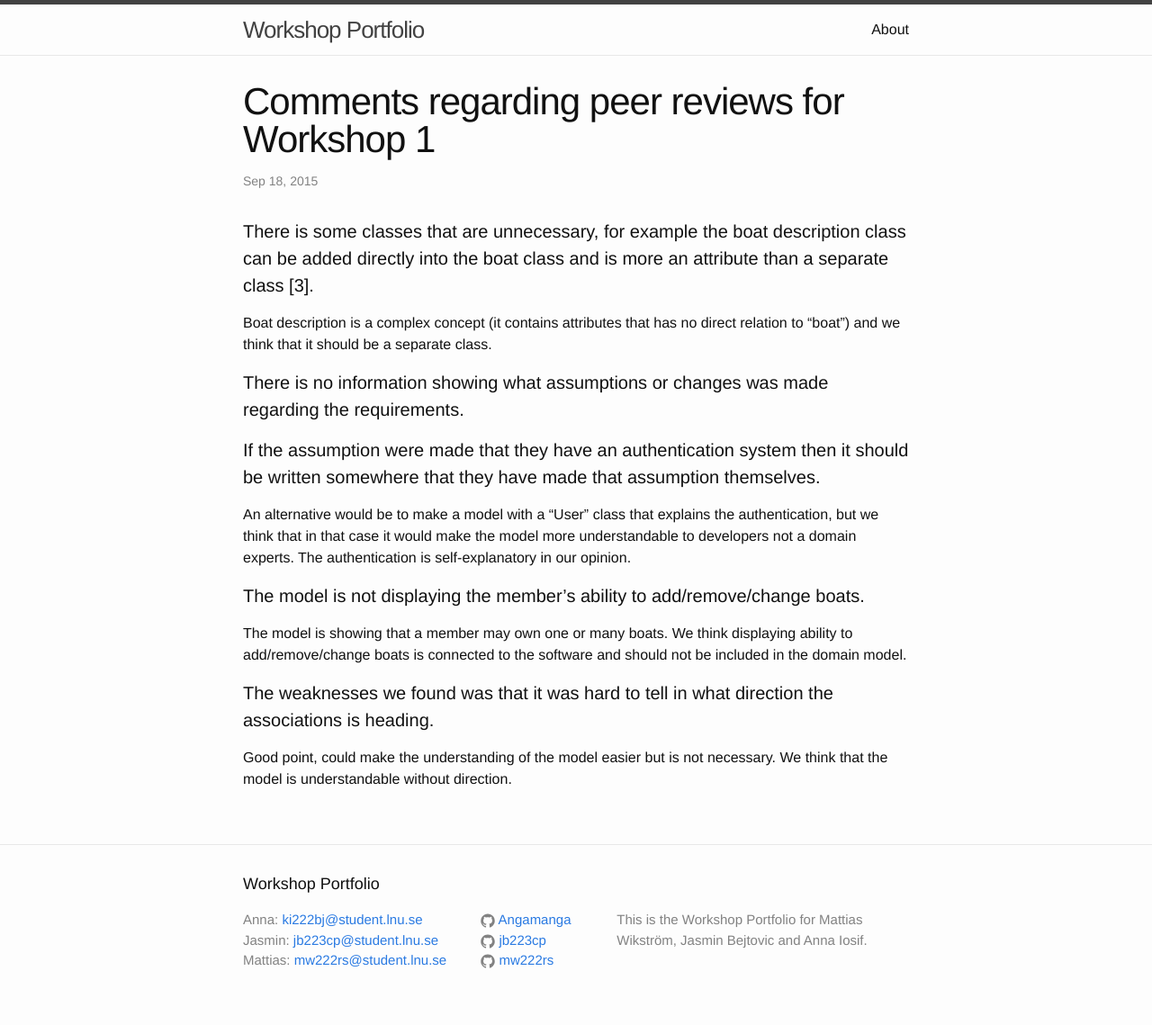
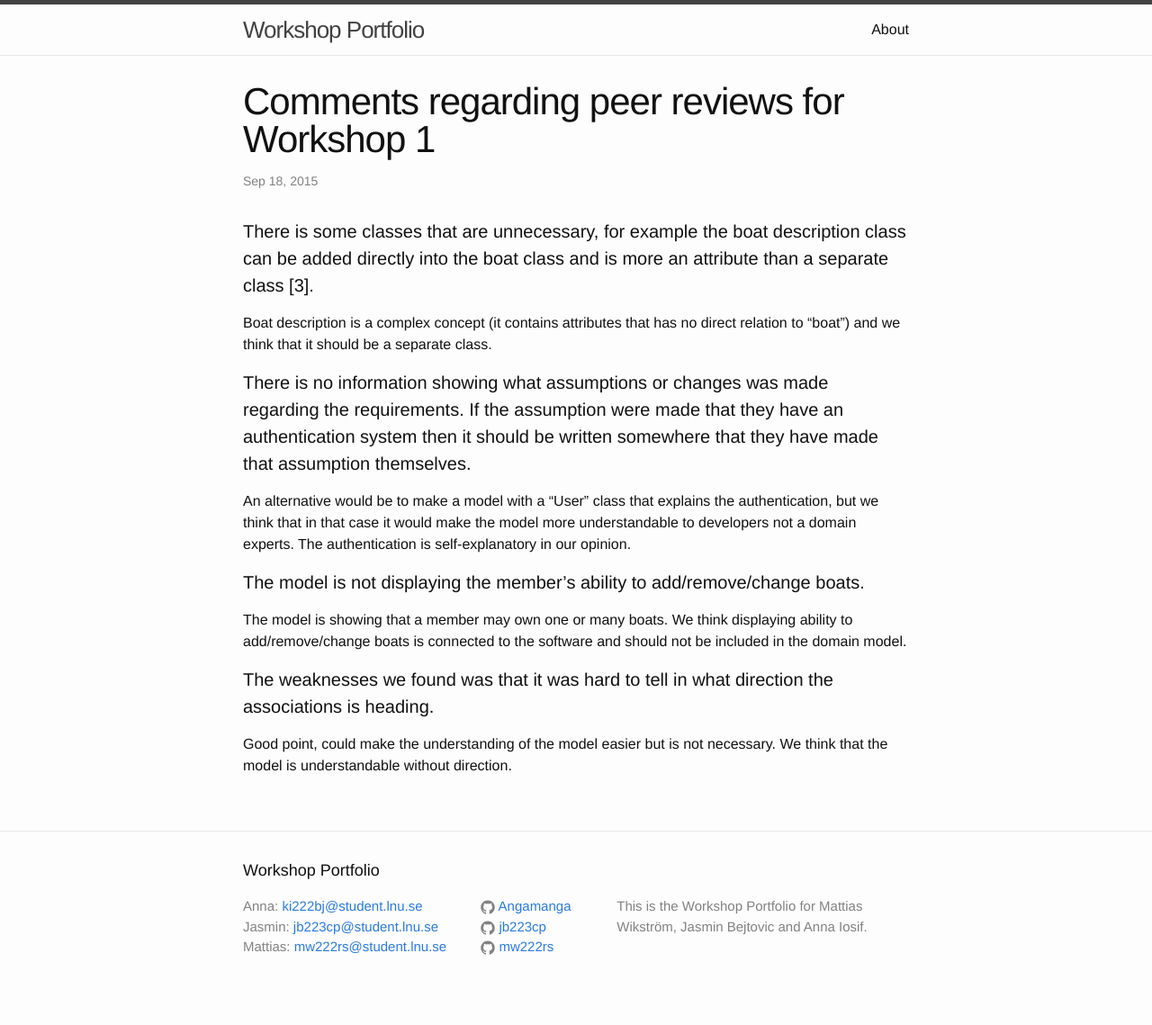
Before and after one commit to fyrkant/1DV607-WorkshopPortfolio, a Jekyll site: the page built from _posts/2015-09-18-commentsregardingpeerreviewws1.md, in a window 1280 px wide. Shown: the whole page at 90% size. Built offline with Jekyll 4.4.1, drawn with Linux system fonts in a browser that asks for light colours.

```diff
--- a/_posts/2015-09-18-commentsregardingpeerreviewws1.md
+++ b/_posts/2015-09-18-commentsregardingpeerreviewws1.md
@@ -8,8 +8,7 @@ categories: 1dv607 workshop1
 #### There is some classes that are unnecessary, for example the boat description class can be added directly into the boat class and is more an attribute than a separate class [3].
 Boat description is a complex concept (it contains attributes that has no direct relation to “boat”) and we think that it should be a separate class.
 
-#### There is no information showing what assumptions or changes was made regarding the requirements.
-#### If the assumption were made that they have an authentication system then it should be written somewhere that they have made that assumption themselves.
+#### There is no information showing what assumptions or changes was made regarding the requirements. If the assumption were made that they have an authentication system then it should be written somewhere that they have made that assumption themselves.
 An alternative would be to make a model with a “User” class that explains the authentication, but we think that in that case it would make the model more understandable to developers not a domain experts. The authentication is self-explanatory in our opinion.
 
 #### The model is not displaying the member’s ability to add/remove/change boats.
```
